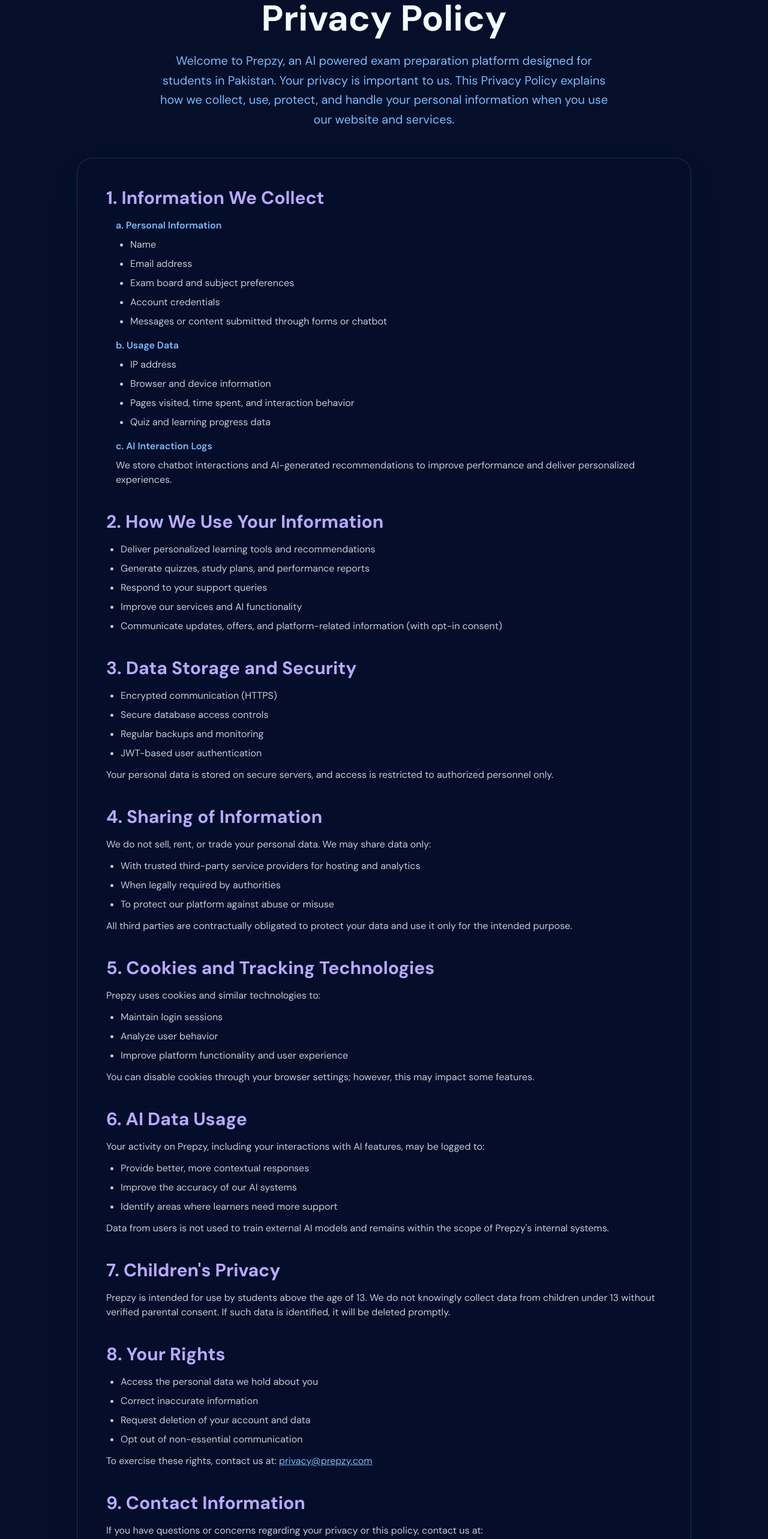
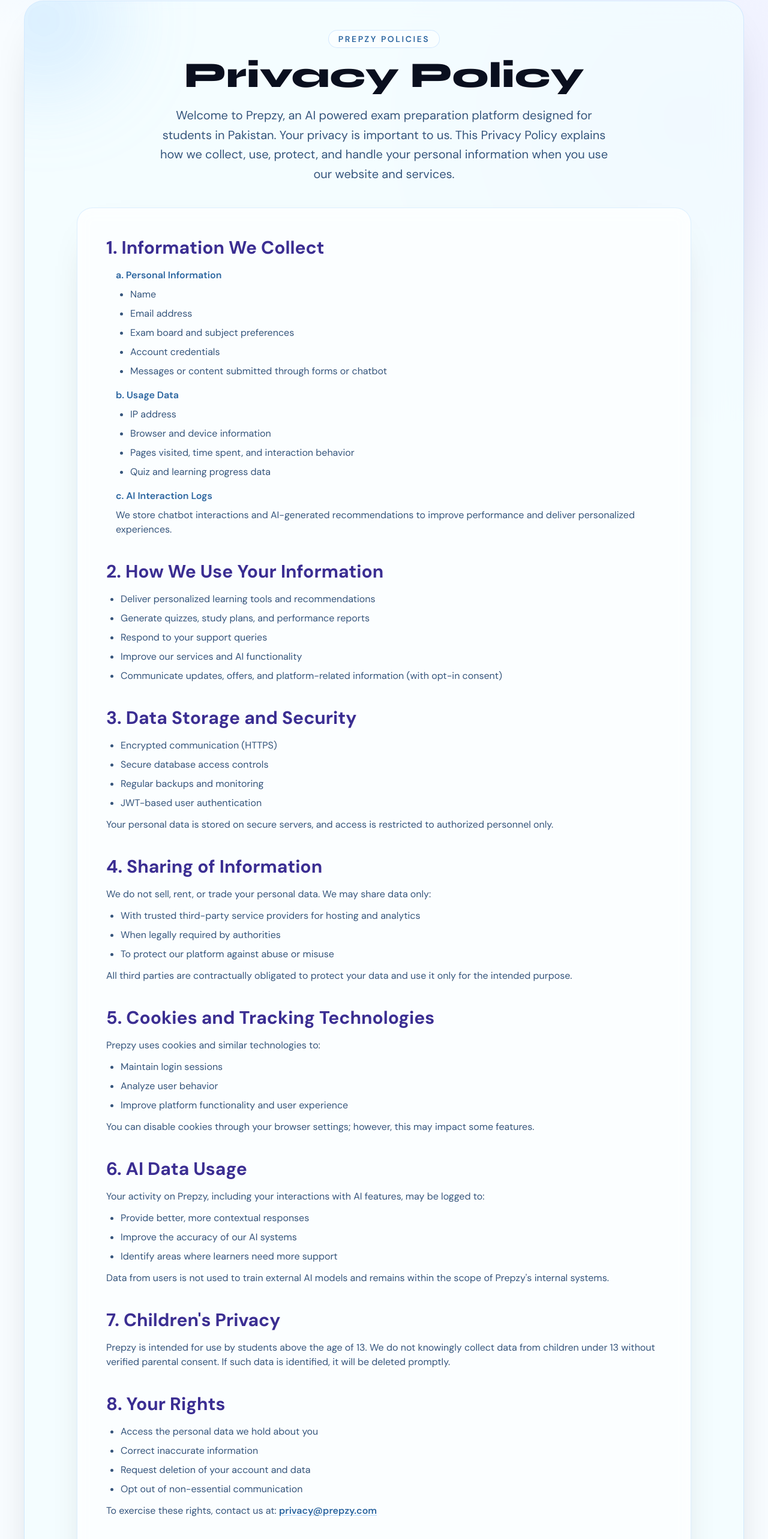
Before and after one commit to sharyarnaveed/fyp, a Next.js app: page /privacypolicy in a window 1280 px wide. Shown: the part 111-2677 px from the top of the page at 60% size. Built offline with nearby package versions, Linux system fonts and the light colour scheme; no server answers.

Commit message:
now lcoation added

```diff
--- a/src/app/(site)/privacypolicy/page.tsx
+++ b/src/app/(site)/privacypolicy/page.tsx
@@ -1,35 +1,42 @@
 const page = () => {
   return (
-    <main className="min-h-screen bg-[#050F2A] flex flex-col">
-      {/* Header - Centered */}
-      <section className="w-full flex flex-col justify-center items-center pt-20 sm:pt-20 md:pt-28 text-center pb-12 px-4 sm:px-6">
-        <div className="max-w-4xl mx-auto">
-          <h1 className="text-3xl sm:text-4xl md:text-5xl lg:text-6xl font-bold text-[#F2FDFF] mb-6">
+    <main className="landing-shell min-h-screen px-4 pb-12 pt-24 sm:px-6 sm:pt-28 lg:px-10">
+      <section className="mx-auto w-full max-w-7xl">
+        <div className="relative overflow-hidden rounded-[32px] border border-[#7BBBFF]/28 bg-[#F2FDFF]/78 px-6 pb-10 pt-10 shadow-[0_30px_80px_-52px_rgba(10,15,30,0.45)] backdrop-blur-xl sm:px-10 sm:pb-14 sm:pt-12 lg:px-14">
+          <div
+            aria-hidden
+            className="pointer-events-none absolute -left-24 -top-24 h-64 w-64 rounded-full bg-[#7BBBFF]/20 blur-3xl"
+          />
+          <div
+            aria-hidden
+            className="pointer-events-none absolute -bottom-28 -right-20 h-72 w-72 rounded-full bg-[#B8A9FF]/20 blur-3xl"
+          />
+
+          <header className="relative mx-auto max-w-4xl text-center">
+            <p className="mb-4 inline-flex rounded-full border border-[#7BBBFF]/30 bg-white/50 px-4 py-1 text-xs font-semibold uppercase tracking-[0.18em] text-[#2c66a0] sm:text-sm">
+              Prepzy Policies
+            </p>
+            <h1 className="font-display text-3xl font-extrabold text-[#0A0F1E] sm:text-4xl md:text-5xl lg:text-6xl">
             Privacy Policy
             </h1>
-          <p className="text-[#7BBBFF] max-w-3xl mx-auto text-base sm:text-lg md:text-xl leading-relaxed">
+            <p className="mx-auto mt-5 max-w-3xl text-base leading-relaxed text-[#35557c] sm:text-lg md:text-xl">
               Welcome to Prepzy, an AI powered exam preparation platform designed
               for students in Pakistan. Your privacy is important to us. This
               Privacy Policy explains how we collect, use, protect, and handle your
               personal information when you use our website and services.
             </p>
-        </div>
-      </section>
+          </header>
 
-      {/* Content - Centered with card design */}
-      <section className="flex justify-center px-4 sm:px-6 pb-16 sm:pb-20">
-        <div className="max-w-5xl w-full bg-[#050F2A]/50 backdrop-blur-sm border border-[#7BBBFF]/20 rounded-3xl p-6 sm:p-8 md:p-12 shadow-2xl">
-          <div
-            className="text-[#F2FDFF] text-sm sm:text-base space-y-8 sm:space-y-10"
-          >
+          <section className="relative mx-auto mt-10 max-w-5xl rounded-3xl border border-[#7BBBFF]/24 bg-white/72 p-6 shadow-[0_24px_70px_-48px_rgba(10,15,30,0.42)] backdrop-blur-md sm:p-8 md:p-12">
+            <div className="space-y-8 text-sm text-[#1d3555] sm:space-y-10 sm:text-base">
             <div className="space-y-3">
-              <h2 className="text-2xl sm:text-3xl font-bold text-[#B8A9FF] mb-4">
+              <h2 className="mb-4 text-2xl font-bold text-[#3b2e92] sm:text-3xl">
                 1. Information We Collect
               </h2>
               <div className="pl-4 space-y-4">
                 <div>
-                  <p className="font-semibold text-[#7BBBFF] mb-2">a. Personal Information</p>
-                  <ul className="list-disc ml-6 space-y-2 text-[#F2FDFF]/80">
+                  <p className="mb-2 font-semibold text-[#2c66a0]">a. Personal Information</p>
+                  <ul className="ml-6 list-disc space-y-2 text-[#35557c]">
                     <li>Name</li>
                     <li>Email address</li>
                     <li>Exam board and subject preferences</li>
@@ -38,8 +45,8 @@ const page = () => {
                   </ul>
                 </div>
                 <div>
-                  <p className="font-semibold text-[#7BBBFF] mb-2">b. Usage Data</p>
-                  <ul className="list-disc ml-6 space-y-2 text-[#F2FDFF]/80">
+                  <p className="mb-2 font-semibold text-[#2c66a0]">b. Usage Data</p>
+                  <ul className="ml-6 list-disc space-y-2 text-[#35557c]">
                     <li>IP address</li>
                     <li>Browser and device information</li>
                     <li>Pages visited, time spent, and interaction behavior</li>
@@ -47,8 +54,8 @@ const page = () => {
                   </ul>
                 </div>
                 <div>
-                  <p className="font-semibold text-[#7BBBFF] mb-2">c. AI Interaction Logs</p>
-                  <p className="text-[#F2FDFF]/80">
+                  <p className="mb-2 font-semibold text-[#2c66a0]">c. AI Interaction Logs</p>
+                  <p className="text-[#35557c]">
                     We store chatbot interactions and AI-generated recommendations to
                     improve performance and deliver personalized experiences.
                   </p>
@@ -57,10 +64,10 @@ const page = () => {
             </div>
 
             <div className="space-y-3">
-              <h2 className="text-2xl sm:text-3xl font-bold text-[#B8A9FF] mb-4">
+              <h2 className="mb-4 text-2xl font-bold text-[#3b2e92] sm:text-3xl">
                 2. How We Use Your Information
               </h2>
-              <ul className="list-disc ml-6 space-y-2 text-[#F2FDFF]/80">
+              <ul className="ml-6 list-disc space-y-2 text-[#35557c]">
                 <li>Deliver personalized learning tools and recommendations</li>
                 <li>Generate quizzes, study plans, and performance reports</li>
                 <li>Respond to your support queries</li>
@@ -73,30 +80,30 @@ const page = () => {
             </div>
 
             <div className="space-y-3">
-              <h2 className="text-2xl sm:text-3xl font-bold text-[#B8A9FF] mb-4">
+              <h2 className="mb-4 text-2xl font-bold text-[#3b2e92] sm:text-3xl">
                 3. Data Storage and Security
               </h2>
-              <ul className="list-disc ml-6 space-y-2 text-[#F2FDFF]/80">
+              <ul className="ml-6 list-disc space-y-2 text-[#35557c]">
                 <li>Encrypted communication (HTTPS)</li>
                 <li>Secure database access controls</li>
                 <li>Regular backups and monitoring</li>
                 <li>JWT-based user authentication</li>
               </ul>
-              <p className="mt-3 text-[#F2FDFF]/80">
+              <p className="mt-3 text-[#35557c]">
                 Your personal data is stored on secure servers, and access is
                 restricted to authorized personnel only.
               </p>
             </div>
 
             <div className="space-y-3">
-              <h2 className="text-2xl sm:text-3xl font-bold text-[#B8A9FF] mb-4">
+              <h2 className="mb-4 text-2xl font-bold text-[#3b2e92] sm:text-3xl">
                 4. Sharing of Information
               </h2>
-              <p className="text-[#F2FDFF]/80">
+              <p className="text-[#35557c]">
                 We do not sell, rent, or trade your personal data. We may share data
                 only:
               </p>
-              <ul className="list-disc ml-6 space-y-2 text-[#F2FDFF]/80 mt-3">
+              <ul className="mt-3 ml-6 list-disc space-y-2 text-[#35557c]">
                 <li>
                   With trusted third-party service providers for hosting and
                   analytics
@@ -104,52 +111,52 @@ const page = () => {
                 <li>When legally required by authorities</li>
                 <li>To protect our platform against abuse or misuse</li>
               </ul>
-              <p className="mt-3 text-[#F2FDFF]/80">
+              <p className="mt-3 text-[#35557c]">
                 All third parties are contractually obligated to protect your data
                 and use it only for the intended purpose.
               </p>
             </div>
 
             <div className="space-y-3">
-              <h2 className="text-2xl sm:text-3xl font-bold text-[#B8A9FF] mb-4">
+              <h2 className="mb-4 text-2xl font-bold text-[#3b2e92] sm:text-3xl">
                 5. Cookies and Tracking Technologies
               </h2>
-              <p className="text-[#F2FDFF]/80">Prepzy uses cookies and similar technologies to:</p>
-              <ul className="list-disc ml-6 space-y-2 text-[#F2FDFF]/80 mt-3">
+              <p className="text-[#35557c]">Prepzy uses cookies and similar technologies to:</p>
+              <ul className="mt-3 ml-6 list-disc space-y-2 text-[#35557c]">
                 <li>Maintain login sessions</li>
                 <li>Analyze user behavior</li>
                 <li>Improve platform functionality and user experience</li>
               </ul>
-              <p className="mt-3 text-[#F2FDFF]/80">
+              <p className="mt-3 text-[#35557c]">
                 You can disable cookies through your browser settings; however, this
                 may impact some features.
               </p>
             </div>
 
             <div className="space-y-3">
-              <h2 className="text-2xl sm:text-3xl font-bold text-[#B8A9FF] mb-4">
+              <h2 className="mb-4 text-2xl font-bold text-[#3b2e92] sm:text-3xl">
                 6. AI Data Usage
               </h2>
-              <p className="text-[#F2FDFF]/80">
+              <p className="text-[#35557c]">
                 Your activity on Prepzy, including your interactions with AI
                 features, may be logged to:
               </p>
-              <ul className="list-disc ml-6 space-y-2 text-[#F2FDFF]/80 mt-3">
+              <ul className="mt-3 ml-6 list-disc space-y-2 text-[#35557c]">
                 <li>Provide better, more contextual responses</li>
                 <li>Improve the accuracy of our AI systems</li>
                 <li>Identify areas where learners need more support</li>
               </ul>
-              <p className="mt-3 text-[#F2FDFF]/80">
+              <p className="mt-3 text-[#35557c]">
                 Data from users is not used to train external AI models and remains
                 within the scope of Prepzy&apos;s internal systems.
               </p>
             </div>
 
             <div className="space-y-3">
-              <h2 className="text-2xl sm:text-3xl font-bold text-[#B8A9FF] mb-4">
+              <h2 className="mb-4 text-2xl font-bold text-[#3b2e92] sm:text-3xl">
                 7. Children&apos;s Privacy
               </h2>
-              <p className="text-[#F2FDFF]/80">
+              <p className="text-[#35557c]">
                 Prepzy is intended for use by students above the age of 13. We do
                 not knowingly collect data from children under 13 without verified
                 parental consent. If such data is identified, it will be deleted
@@ -158,55 +165,62 @@ const page = () => {
             </div>
 
             <div className="space-y-3">
-              <h2 className="text-2xl sm:text-3xl font-bold text-[#B8A9FF] mb-4">
+              <h2 className="mb-4 text-2xl font-bold text-[#3b2e92] sm:text-3xl">
                 8. Your Rights
               </h2>
-              <ul className="list-disc ml-6 space-y-2 text-[#F2FDFF]/80">
+              <ul className="ml-6 list-disc space-y-2 text-[#35557c]">
                 <li>Access the personal data we hold about you</li>
                 <li>Correct inaccurate information</li>
                 <li>Request deletion of your account and data</li>
                 <li>Opt out of non-essential communication</li>
               </ul>
-              <p className="mt-3 text-[#F2FDFF]/80">
+              <p className="mt-3 text-[#35557c]">
                 To exercise these rights, contact us at:{" "}
-                <a href="mailto:privacy@prepzy.com" className="text-[#7BBBFF] hover:text-[#B8A9FF] underline transition-colors">
+                <a
+                  href="mailto:privacy@prepzy.com"
+                  className="font-semibold text-[#2c66a0] underline decoration-[#7BBBFF]/60 underline-offset-2 transition-colors hover:text-[#3b2e92]"
+                >
                   privacy@prepzy.com
                 </a>
               </p>
             </div>
 
             <div className="space-y-3">
-              <h2 className="text-2xl sm:text-3xl font-bold text-[#B8A9FF] mb-4">
+              <h2 className="mb-4 text-2xl font-bold text-[#3b2e92] sm:text-3xl">
                 9. Contact Information
               </h2>
-              <p className="text-[#F2FDFF]/80">
+              <p className="text-[#35557c]">
                 If you have questions or concerns regarding your privacy or this
                 policy, contact us at:
               </p>
-              <div className="mt-3 text-[#F2FDFF]/80 space-y-1">
+              <div className="mt-3 space-y-1 text-[#35557c]">
                 <p>
-                  <span className="font-semibold text-[#7BBBFF]">Email:</span>{" "}
-                  <a href="mailto:privacy@prepzy.com" className="text-[#7BBBFF] hover:text-[#B8A9FF] underline transition-colors">
+                  <span className="font-semibold text-[#2c66a0]">Email:</span>{" "}
+                  <a
+                    href="mailto:privacy@prepzy.com"
+                    className="font-semibold text-[#2c66a0] underline decoration-[#7BBBFF]/60 underline-offset-2 transition-colors hover:text-[#3b2e92]"
+                  >
                     privacy@prepzy.com
                   </a>
                 </p>
                 <p>
-                  <span className="font-semibold text-[#7BBBFF]">Location:</span> Islamabad, Pakistan
+                  <span className="font-semibold text-[#2c66a0]">Location:</span> Islamabad, Pakistan
                 </p>
               </div>
             </div>
 
             <div className="space-y-3">
-              <h2 className="text-2xl sm:text-3xl font-bold text-[#B8A9FF] mb-4">
+              <h2 className="mb-4 text-2xl font-bold text-[#3b2e92] sm:text-3xl">
                 10. Changes to This Privacy Policy
               </h2>
-              <p className="text-[#F2FDFF]/80">
+              <p className="text-[#35557c]">
                 We may update this policy from time to time. Any changes will be
                 posted on this page with an updated effective date. Continued use of
                 the platform constitutes your agreement to the revised policy.
               </p>
             </div>
             </div>
+          </section>
         </div>
       </section>
     </main>
```
Lines whose indentation alone changed are shown as unchanged.
